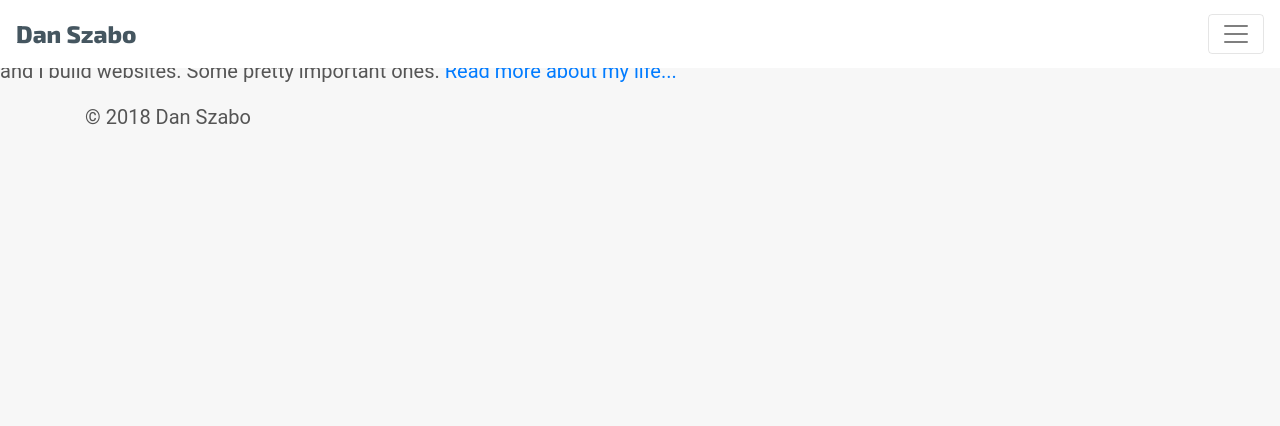
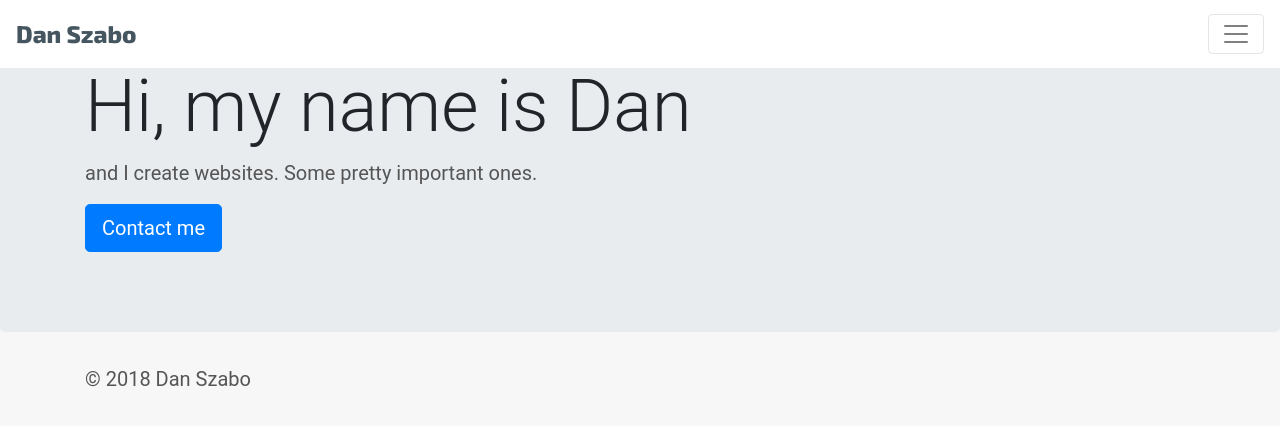
Before and after one commit to danszabo/danszabo.github.io, a Jekyll site: the page built from index.html, in a window 1280 px wide. Shown: the top 426 px of the page. Built offline with Jekyll 4.4.1, drawn with Linux system fonts in a browser that asks for light colours; nearby versions of some CDN libraries.

Commit message:
update to index

```diff
--- a/index.html
+++ b/index.html
@@ -2,7 +2,11 @@
 layout: default
 title: Nelson, BC web design
 ---
-<div class="blurb">
-	<h1>Hi, my name is Dan</h1>
-	<p>and I build websites. Some pretty important ones. <a href="/about">Read more about my life...</a></p>
-</div><!-- /.blurb -->
+<!-- Main jumbotron for a primary marketing message or call to action -->
+<div class="jumbotron">
+	<div class="container">
+	  <h1 class="display-3">Hi, my name is Dan</h1>
+	  <p>and I create websites. Some pretty important ones.</p>
+	  <p><a class="btn btn-primary btn-lg" href="https://docs.google.com/forms/d/e/1FAIpQLSfS1GsHegqTlTZnLyGWHLOaTHLvYngLH9HQp6dooUMHndlAAg/viewform?usp=sf_link" role="button">Contact me</a></p>
+	</div>
+  </div>
```
